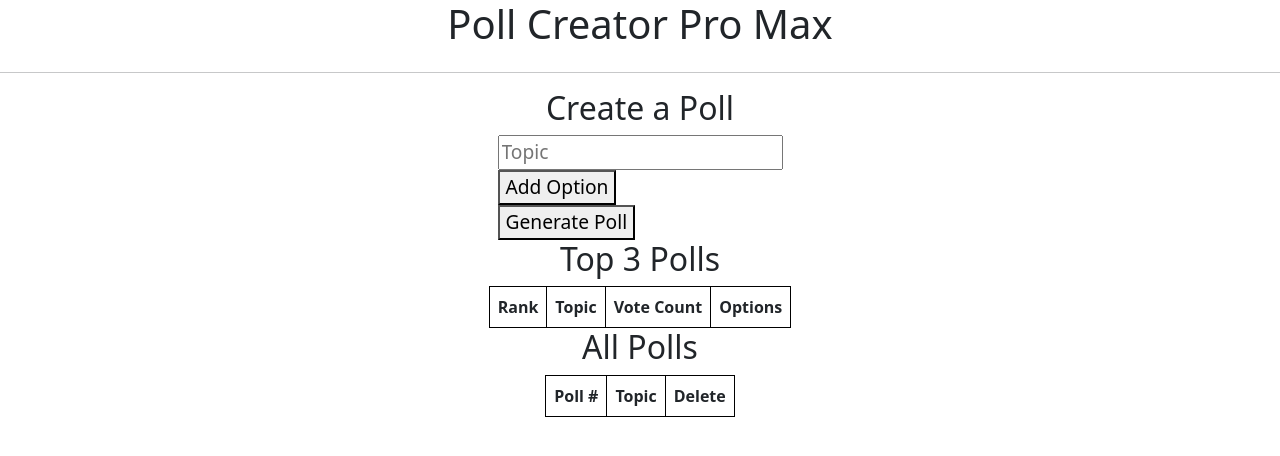
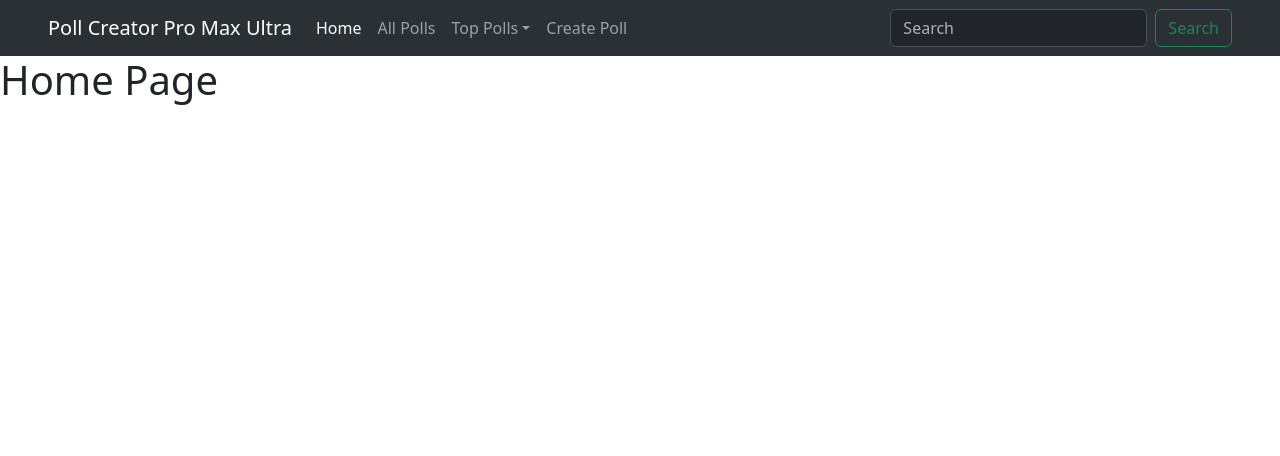
Before and after one commit to zzuo123/Poll-Creator-Pro-Max-Ultra, a SvelteKit app in the folder frontend/: page / in a window 1280 px wide. Shown: the top 456 px of the page. Built offline with nearby package versions, Linux system fonts and the light colour scheme.

Commit message:
moved createPoll to be a modal

```diff
--- a/frontend/src/routes/+page.svelte
+++ b/frontend/src/routes/+page.svelte
@@ -1,22 +1,9 @@
 <script>
-    import Polls from './Polls.svelte'
-    import PollCreate from './PollCreate.svelte';
-    import TopPolls from './TopPolls.svelte';
+    import NavBar from './NavBar.svelte';
 </script>
 
-<div class="centered">
-<h1>Poll Creator Pro Max</h1>
-<hr style="width: 100%;">
-<PollCreate />
-<TopPolls count=3/>
-<Polls />
-</div>
+<NavBar />
+<h1>Home Page</h1>
 
 <style>
-    .centered {
-        display: flex;
-        flex-direction: column;
-        align-items: center;
-        justify-content: center;
-    }
 </style>
--- /dev/null
+++ b/frontend/src/routes/NavBar.svelte
@@ -0,0 +1,41 @@
+<script>
+    import PollCreate from "./PollCreate.svelte";
+</script>
+
+<nav class="navbar sticky-top navbar-expand-lg bg-body-tertiary" data-bs-theme="dark" >
+  <div class="container-fluid px-5">
+    <a class="navbar-brand" href="/">Poll Creator Pro Max Ultra</a>
+    <button class="navbar-toggler" type="button" data-bs-toggle="collapse" data-bs-target="#navbarSupportedContent" aria-controls="navbarSupportedContent" aria-expanded="false" aria-label="Toggle navigation">
+      <span class="navbar-toggler-icon"></span>
+    </button>
+    <div class="collapse navbar-collapse" id="navbarSupportedContent">
+      <ul class="navbar-nav me-auto mb-2 mb-lg-0">
+        <li class="nav-item">
+          <a class="nav-link active" aria-current="page" href="/">Home</a>
+        </li>
+        <li class="nav-item">
+          <a class="nav-link" href="/all">All Polls</a>
+        </li>
+        <li class="nav-item dropdown">
+          <a class="nav-link dropdown-toggle" href="#" role="button" data-bs-toggle="dropdown" aria-expanded="false">
+            Top Polls
+          </a>
+          <ul class="dropdown-menu">
+            <li><a class="dropdown-item" href="#">Action</a></li>
+            <li><a class="dropdown-item" href="#">Another action</a></li>
+            <li><a class="dropdown-item" href="#">Something else here</a></li>
+          </ul>
+        </li>
+        <li class="nav-item">
+          <button class="nav-link" data-bs-toggle="modal" data-bs-target="#create-poll-modal">Create Poll</button>
+        </li>
+      </ul>
+      <form class="d-flex" role="search">
+        <input class="form-control me-2" type="search" placeholder="Search" aria-label="Search">
+        <button class="btn btn-outline-success" type="submit">Search</button>
+      </form>
+    </div>
+  </div>
+</nav>
+
+<PollCreate />
--- a/frontend/src/routes/PollCreate.svelte
+++ b/frontend/src/routes/PollCreate.svelte
@@ -2,9 +2,8 @@
     import { goto } from '$app/navigation';
     import { poll_list } from '$lib/store.js';
     import api from '$lib/api.js';
-    export let header = "Create a Poll";
     let topic = "";
-    let options = [];
+    let options = [{text:""}];
     function addOption() {
         options = [...options, {text:""}];
     }
@@ -27,28 +26,41 @@
     }
 </script>
 
-<h2>{header}</h2>
-<div id="form">
-    <input id="topic-box" type="text" placeholder="Topic" bind:value={topic} />
-    <br>
-    {#each options as option, i}
-        <input id="i" type="text" placeholder="Option {i + 1}" bind:value={option.text} />
-        <button class="remove-btn" on:click={() => removeOption(i)}>🗑️</button>
-        <br>
-    {/each}
-    <button on:click={addOption}>Add Option</button>
-    <br>
-    <button on:click={generatePoll}>Generate Poll</button>
+<div class="modal fade" id="create-poll-modal" tabindex="-1" aria-labelledby="ModalLabel" aria-hidden="true">
+  <div class="modal-dialog modal-xl modal-dialog-centered">
+    <div class="modal-content">
+      <div class="modal-header text-center">
+        <h3 class="modal-title ml-5" id="ModalLabel">New Poll</h3>
+        <button type="button" class="btn-close" data-bs-dismiss="modal" aria-label="Close"></button>
+      </div>
+      <div class="modal-body">
+        <div class="row justify-content-center">
+            <div class="col-md-10 border rounded p-5">
+                <form>
+                  <div class="row my-3">
+                    <div class="col-lg-3"><h4>Poll topic:</h4></div>
+                    <div class="col-lg-9">
+                        <input id="topic-box" class="form-control" type="text" placeholder="What is this poll about?" bind:value={topic}>
+                    </div>
+                  </div>
+                  {#each options as option, i}
+                    <div class="row my-3">
+                    <div class="col-lg-3"><h4>Option {i+1}:</h4></div>
+                    <div class="col-lg-7">
+                        <input id="topic-box" class="form-control" type="text" placeholder="What is this option?" bind:value={option.text}>
+                    </div>
+                    <div class="col-lg-2"><button class="btn btn-danger" on:click={()=>removeOption(i)}>Delete</button></div>
+                    </div>
+                  {/each}
+                  <button class="btn btn-secondary" on:click={addOption}>Add Option</button>
+                </form>
+            </div>
+        </div>
+      </div>
+      <div class="modal-footer">
+        <button type="submit" class="btn btn-primary" on:click={generatePoll}>Generate Poll</button>
+        <button type="button" class="btn btn-secondary" data-bs-dismiss="modal">Close</button>
+      </div>
+    </div>
+  </div>
 </div>
-
-<style>
-    #form>*{
-        font-size: 1.2em;
-    }
-    .remove-btn {
-        background: none;
-        border: none;
-        font-size: 1.5em;
-        cursor: pointer;
-    }
-</style>
--- a/frontend/src/routes/TopPolls.svelte
+++ /dev/null
@@ -1,59 +0,0 @@
-<script>
-    import { poll_list as pl } from '$lib/store.js';
-    export let count = 5;
-    export let header = "Top " + count + " Polls";
-    let polls;
-    const count_votes = (poll) => {
-        return poll.options.reduce((sum, option) => sum + option.votes, 0);
-    };
-    pl.subscribe(value => {
-        polls = value;
-        // sort by number of votes
-        polls = [...polls].sort((a, b) => {
-            return count_votes(b) - count_votes(a);
-        });
-        polls = polls.slice(0, count);
-    });
-</script>
-
-<h2>{header}</h2>
-<div id="top-polls">
-    <table>
-    <tr><th>Rank</th><th>Topic</th><th>Vote Count</th><th>Options</th></tr>
-    {#each polls as poll, i}
-        <tr>
-            <td>{i+1}</td>
-            <td><a class="poll_list" href="/poll/{poll.id}/">{poll.topic}</a></td>
-            <td>{count_votes(poll)} votes</td>
-            <td>
-                <ul class="opt-lst">
-                    {#each poll.options as option}
-                    <li>{option.text} ({option.votes} votes)</li>
-                    {/each}
-                </ul>
-            </td>
-        </tr>
-    {/each}
-    </table>
-</div>
-
-
-<style>
-    table {
-        border-collapse: collapse;
-        border: 1px solid black;
-    }
-    table > tr > td {
-        border: 1px solid black;
-        padding: 0.5em;
-    }
-    table > tr > th{
-        border: 1px solid black;
-        padding: 0.5em;
-    }
-    .opt-lst {
-        margin: 0;
-        padding: 0;
-        list-style: none;
-    }
-</style>
--- a/frontend/src/routes/poll/[pollID]/Option.svelte
+++ b/frontend/src/routes/poll/[pollID]/Option.svelte
@@ -32,7 +32,7 @@
         background-image: linear-gradient(left, #039be5, #039be5 var(--wid), transparent var(--wid), transparent 100%);
         background-image: -webkit-linear-gradient(left, #039be5, #039be5 var(--wid), transparent var(--wid), transparent 100%)
     }
-    button:hover {
+    /* button:hover {
         cursor: pointer;
     }
     #option-text {
@@ -45,5 +45,5 @@
     }
     #opt {
         font-size: 1.2em;
-    }
+    } */
 </style>
--- a/frontend/src/routes/poll/[pollID]/Poll.svelte
+++ b/frontend/src/routes/poll/[pollID]/Poll.svelte
@@ -40,7 +40,7 @@
 </div>
 
 <style>
-    .centered {
+    /* .centered {
         display: flex;
         flex-direction: column;
         align-items: center;
@@ -52,5 +52,5 @@
     h1 {
         text-align: center;
         width: 100%;
-    }
+    } */
 </style>
```
Also changed, not shown: frontend/src/routes/all/+page.svelte (added, +7 -0 lines), frontend/src/routes/all/Polls.svelte (renamed from frontend/src/routes/Polls.svelte), 1 other file (tests, documents, lock files or other folders).
